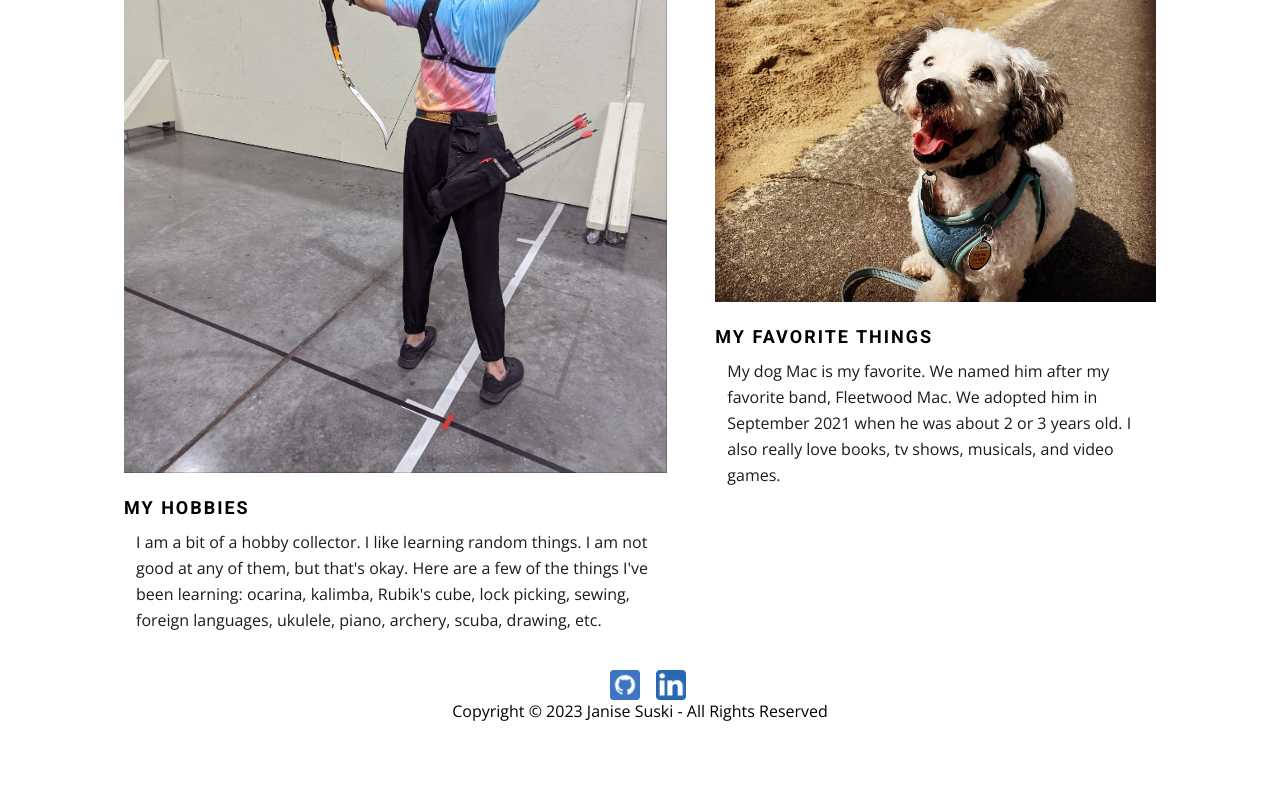
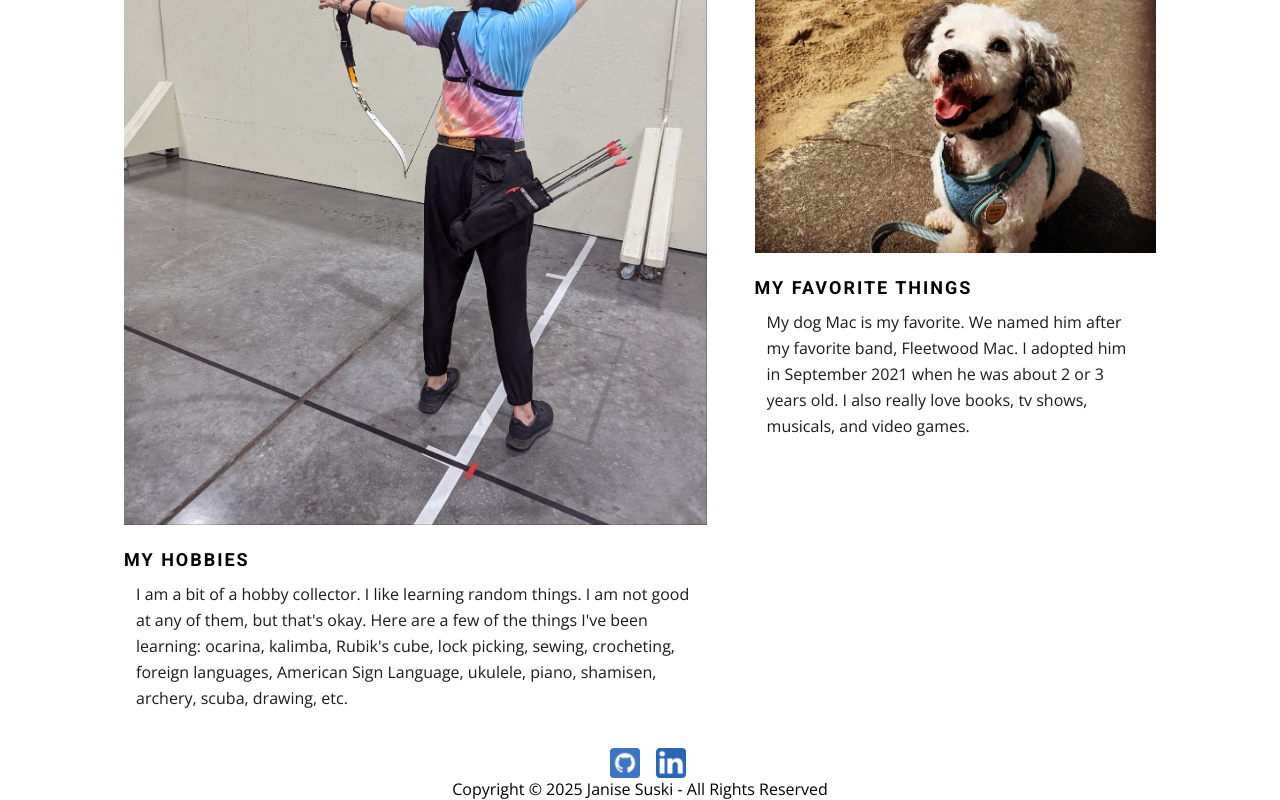
Before and after one commit to janises/personal-website, a React app: page / in a window 1280 px wide. Shown: the part 1674-2474 px from the top of the page. Before the commit the page ends 2396 px from the top, so only its background shows below. Built offline with nearby package versions, Linux system fonts and the light colour scheme.

Commit message:
update contact and skills

```diff
--- a/src/About/About.jsx
+++ b/src/About/About.jsx
@@ -78,7 +78,7 @@ function About() {
             <h2 className="about-hobbies">MY HOBBIES</h2>
             <div className="hobbies-text">
               <p>
-                I am a bit of a hobby collector. I like learning random things. I am not good at any of them, but that&apos;s okay. Here are a few of the things I&apos;ve been learning: ocarina, kalimba, Rubik&apos;s cube, lock picking, sewing, foreign languages, ukulele, piano, archery, scuba, drawing, etc.
+                I am a bit of a hobby collector. I like learning random things. I am not good at any of them, but that&apos;s okay. Here are a few of the things I&apos;ve been learning: ocarina, kalimba, Rubik&apos;s cube, lock picking, sewing, crocheting, foreign languages, American Sign Language, ukulele, piano, shamisen, archery, scuba, drawing, etc.
               </p>
             </div>
           </div>
@@ -90,7 +90,7 @@ function About() {
             />
             <h2 className="about-hobbies">MY FAVORITE THINGS</h2>
             <div className="hobbies-text">
-              <p>My dog Mac is my favorite. We named him after my favorite band, Fleetwood Mac. We adopted him in September 2021 when he was about 2 or 3 years old. I also really love books, tv shows, musicals, and video games.</p>
+              <p>My dog Mac is my favorite. We named him after my favorite band, Fleetwood Mac. I adopted him in September 2021 when he was about 2 or 3 years old. I also really love books, tv shows, musicals, and video games.</p>
             </div>
           </div>
         </div>
--- a/src/Contact/Contact.jsx
+++ b/src/Contact/Contact.jsx
@@ -60,7 +60,7 @@ function Contact() {
               success: 'Thank you for reaching out!',
               error: 'An unexpected internal error has occurred.',
               empty: 'You must write a message.',
-              duplicate: 'Too many emaail attempts for this email address',
+              duplicate: 'Too many email attempts for this email address',
               button: 'Contact me!',
             }
           }
--- a/src/shared/Footer/Footer.jsx
+++ b/src/shared/Footer/Footer.jsx
@@ -22,7 +22,7 @@ function Footer() {
           onClick={() => handleClick('https://www.linkedin.com/in/janise-suski/')}
         />
       </div>
-      <div>Copyright &copy; 2023 Janise Suski - All Rights Reserved </div>
+      <div>Copyright &copy; 2025 Janise Suski - All Rights Reserved </div>
     </div>
   );
 }
```
Also changed, not shown: src/Skills/Skills.jsx (+8 -7 lines).
